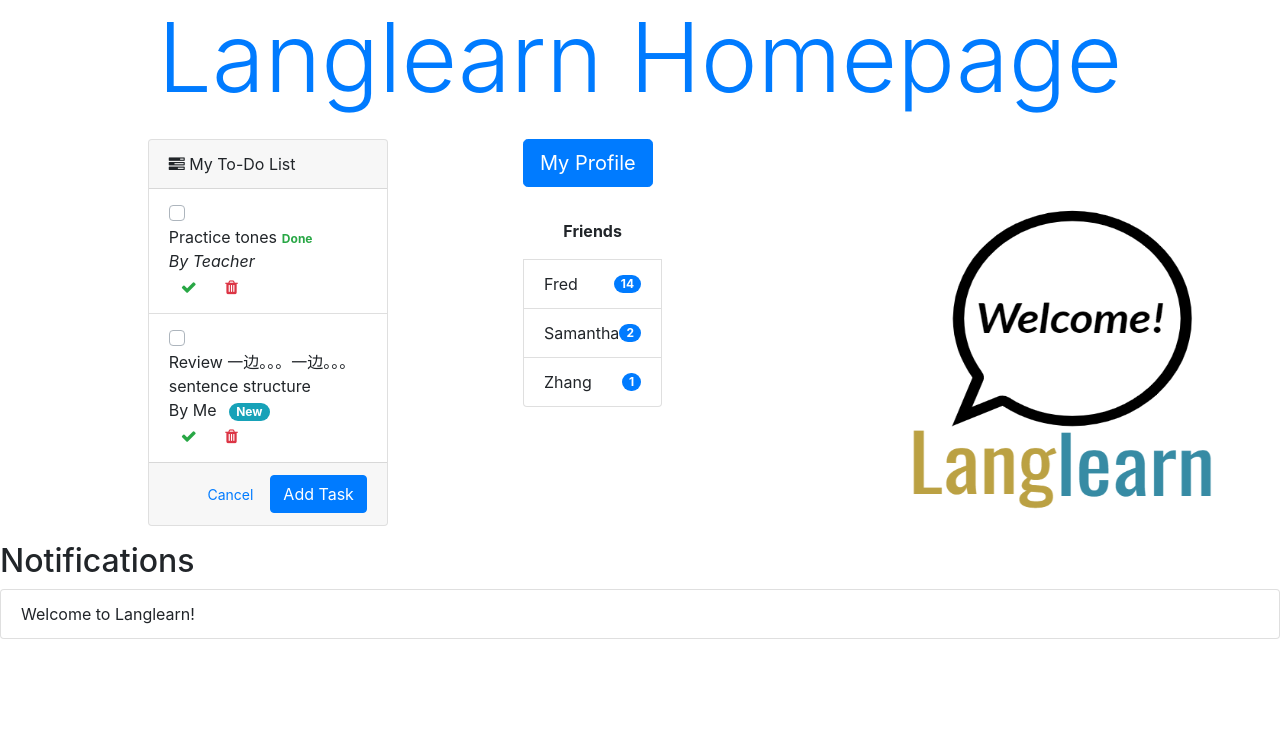
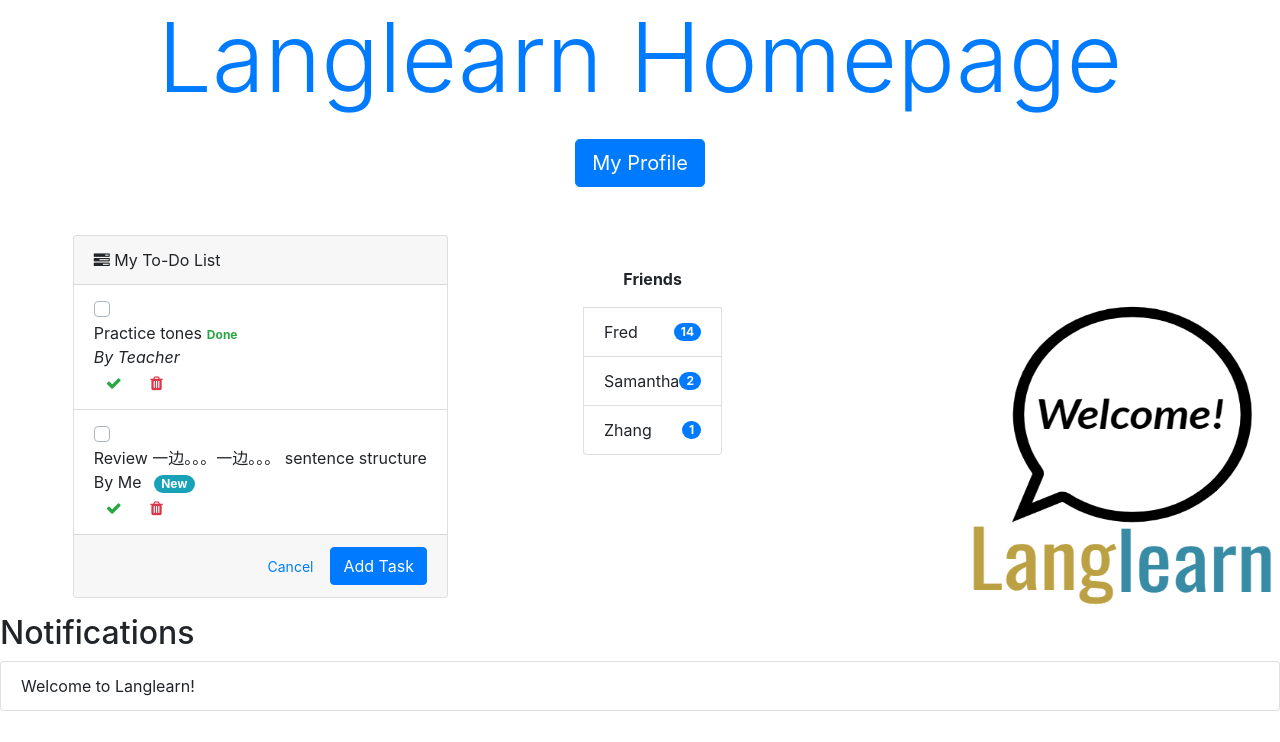
Before and after one commit to oaquinn/CS3141-R02-team9, a PHP site: page /php/MainPage.php in a window 1280 px wide. Shown: the part 58-800 px from the top of the page. Run offline with PHP 8.4, Linux system fonts and the light colour scheme; some libraries are stand-ins or nearby versions.

Commit message:
Visual Formatting
Fixed image logo bug, made the home page a bit more pretty

```diff
--- a/php/MainPage.php
+++ b/php/MainPage.php
@@ -27,6 +27,12 @@
 
 	<h1 class="display-1 mb-4 text-primary text-center">Langlearn Homepage</h1>
 
+	<header class="text-center  pb-5 ">
+	<div class="profilebutton">
+	<a href="Profile Splash.php" style="align-right" class="btn btn-primary btn-lg" >My Profile</a>
+	</div>
+	</header>
+
 
 	<!--- https://bbbootstrap.com/snippets/todo-task-list-badges-71324362 -->
 	<link rel="stylesheet" href="https://stackpath.bootstrapcdn.com/bootstrap/4.3.1/css/bootstrap.min.css">
@@ -36,7 +42,7 @@
 	<div class="row d-flex justify-content-center container">
 	<div class="row">
 	<div class="column">
-    <div class="col-md-8">
+    <div class="col-md-16">
 
         <div class="card-hover-shadow-2x mb-3 card">
             <div class="card-header-tab card-header">
@@ -105,11 +111,9 @@
 
 </div>
 
-<div class="column">
+<div class="column" style="padding-left:150px">
 
-<div class="profilebutton">
-<a href="Profile Splash.php" class="btn btn-primary btn-lg" >My Profile</a>
-</div>
+
 
 <ul class="list-group">
 	<p></p><p></p>
--- a/php/Profile Splash.php
+++ b/php/Profile Splash.php
@@ -28,7 +28,7 @@
             <div class="container">
                 <!-- <h1 class="display-1 mb-4 text-primary">Langlearn</h1> -->
                 <p class="display-4 text-dark">[User Name]</p>
-				 <img src="img/Flag_of_the_People's_Republic_of_China.svg" class="w3-circle" alt="China_Flag" style="width:10%";>
+				 <img src="../media/Flag_of_the_People's_Republic_of_China.svg" class="w3-circle" alt="China_Flag" style="width:10%";>
                 <p> User since [join date].</p>
 				<p> [friend number] friends. </p>
 				<p> [Total points] points earned. </p>
```
